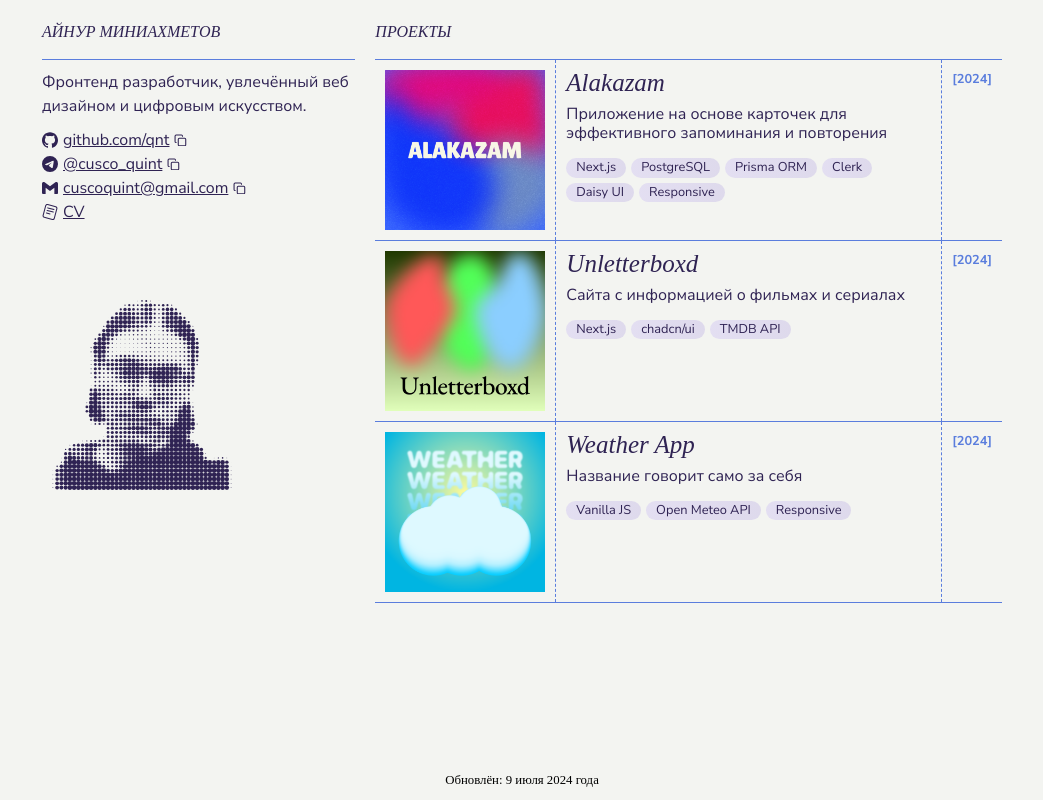
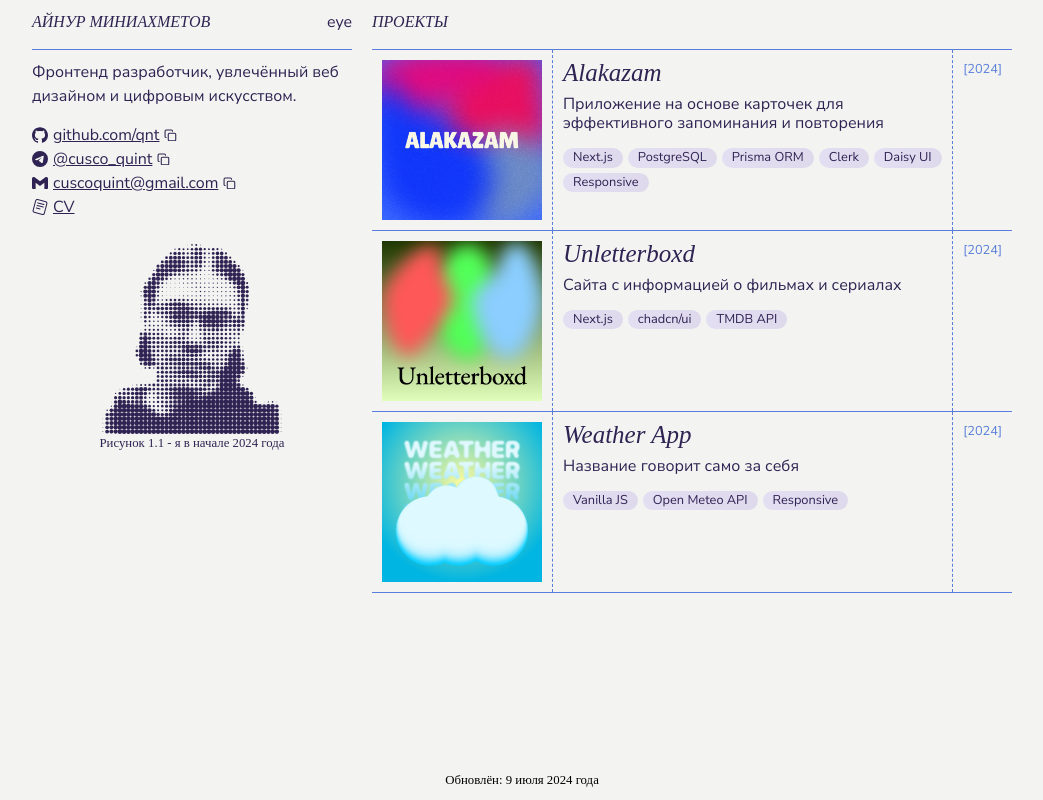
Before and after one commit to Qnt/qnt.github.io, a website built with Vite: page index.html in a window 1280 px wide. Shown: the whole page, without its empty margins (118-1161 px from the left). Built offline with nearby package versions, Linux system fonts and the light colour scheme; files whose address does not match are found by name.

Commit message:
add: new day new staff as usual

```diff
--- a/index.html
+++ b/index.html
@@ -1,5 +1,5 @@
 <!doctype html>
-<html lang="en">
+<html lang="ru">
   <head>
     <meta charset="UTF-8" />
     <meta name="viewport" content="width=device-width, initial-scale=1.0" />
@@ -10,10 +10,13 @@
       <section id="about" class="about">
         <header class="about__header">
           <h2 class="about__title">АЙНУР МИНИАХМЕТОВ</h2>
+          <div class="eye">eye</div>
         </header>
         <div class="about__content">
+          <div class="about__description">
             <p>
-            Фронтенд разработчик, увлечённый веб дизайном и цифровым искусством.
+              Фронтенд разработчик, увлечённый веб дизайном и цифровым
+              искусством.
             </p>
           </div>
           <ul class="contacts-list">
@@ -136,24 +139,41 @@
               >
             </li>
           </ul>
-      </section>
-      <section id="me" class="me">
+
+          <figure class="about__avatar-wrapper">
+            <picture>
+              <source
+                type="image/webp"
+                srcset="
+                  /src/assets/images/me.svg 100w,
+                  /src/assets/images/me.svg 300w,
+                  /src/assets/images/me.svg 800w
+                "
+                sizes="(max-width: 600px) 100px, 800px"
+              />
               <img
                 src="/src/assets/images/me.svg"
                 alt="Me"
                 height="200"
                 width="200"
-          class="me__image"
+                class="about__avatar"
               />
+            </picture>
+
+            <figcaption class="about__avatar-description">
+              Рисунок 1.1 - я в начале 2024 года
+            </figcaption>
+          </figure>
+        </div>
       </section>
-
       <section id="projects" class="projects">
         <header class="projects__header">
           <h2 class="projects__title">Проекты</h2>
         </header>
-        <ul class="projects-list">
-          <li class="project-item">
-            <div class="project-item__image-wrapper">
+        <div class="projects__list">
+          <a href="https://github.com/qnt/alakazam" class="project__link">
+            <article class="project">
+              <div class="project__image-wrapper">
                 <picture>
                   <source
                     type="image/webp"
@@ -165,34 +185,42 @@
                     sizes="(max-width: 600px) 100px, 800px"
                   />
                   <img
-                  class="project-item__image"
+                    class="project__image"
                     src="/src/assets/images/alakazam-medium.webp"
-                  alt="Alakazam"
+                    alt="Иконка приложения Alakazam"
                     height="120"
                     width="120"
                   />
                 </picture>
               </div>
-            <div class="project-item__content">
-              <h3 class="project-item__title">Alakazam</h3>
-              <p class="project-item__description">
+              <div class="project__content">
+                <header class="project__header">
+                  <h3 class="project__title">Alakazam</h3>
+                </header>
+                <p class="project__description">
                   Приложение на основе карточек для эффективного запоминания и
                   повторения
                 </p>
-              <ul class="project-item__tags">
-                <li class="project-item__tag">Next.js</li>
-                <li class="project-item__tag">PostgreSQL</li>
-                <li class="project-item__tag">Prisma ORM</li>
-                <li class="project-item__tag">Clerk</li>
-                <li class="project-item__tag">Daisy UI</li>
-                <li class="project-item__tag">Responsive</li>
+                <div class="project__footer">
+                  <ul class="project__tags">
+                    <li class="project__tag">Next.js</li>
+                    <li class="project__tag">PostgreSQL</li>
+                    <li class="project__tag">Prisma ORM</li>
+                    <li class="project__tag">Clerk</li>
+                    <li class="project__tag">Daisy UI</li>
+                    <li class="project__tag">Responsive</li>
                   </ul>
                 </div>
-            <p class="project-item__date">[2024]</p>
-          </li>
+              </div>
+              <aside class="project__aside">
+                <p class="project__date">[2024]</p>
+              </aside>
+            </article>
+          </a>
 
-          <li class="project-item">
-            <div class="project-item__image-wrapper">
+          <a href="https://github.com/qnt/unletterboxd" class="project__link">
+            <article class="project">
+              <div class="project__image-wrapper">
                 <picture>
                   <source
                     type="image/webp"
@@ -204,30 +232,36 @@
                     sizes="(max-width: 600px) 100px, 800px"
                   />
                   <img
-                  class="project-item__image"
+                    class="project__image"
                     src="/src/assets/images/unletterboxd-medium.webp"
-                  alt="Unletterboxd"
+                    alt="иконка приложения Unletterboxd"
                     height="120"
                     width="120"
                   />
                 </picture>
               </div>
-            <div class="project-item__content">
-              <h3 class="project-item__title">Unletterboxd</h3>
-              <p class="project-item__description">
+              <div class="project__content">
+                <header class="project__header">
+                  <h3 class="project__title">Unletterboxd</h3>
+                </header>
+                <p class="project__description">
                   Сайта с информацией о фильмах и сериалах
                 </p>
-              <ul class="project-item__tags">
-                <li class="project-item__tag">Next.js</li>
-                <li class="project-item__tag">chadcn/ui</li>
-                <li class="project-item__tag">TMDB API</li>
+                <ul class="project__tags">
+                  <li class="project__tag">Next.js</li>
+                  <li class="project__tag">chadcn/ui</li>
+                  <li class="project__tag">TMDB API</li>
                 </ul>
               </div>
-            <p class="project-item__date">[2024]</p>
-          </li>
+              <aside class="project__aside">
+                <p class="project__date">[2024]</p>
+              </aside>
+            </article>
+          </a>
 
-          <li class="project-item">
-            <div class="project-item__image-wrapper">
+          <a href="https://github.com/qnt/weather-app" class="project__link">
+            <article class="project">
+              <div class="project__image-wrapper">
                 <picture>
                   <source
                     type="image/webp"
@@ -239,28 +273,33 @@
                     sizes="(max-width: 600px) 100px, 800px"
                   />
                   <img
-                  class="project-item__image"
+                    class="project__image"
                     src="/src/assets/images/weather-app-medium.webp"
-                  alt="Unletterboxd"
+                    alt="Иконка приложенияWeather App"
                     height="120"
                     width="120"
                   />
                 </picture>
               </div>
-            <div class="project-item__content">
-              <h3 class="project-item__title">Weather App</h3>
-              <p class="project-item__description">
+              <div class="project__content">
+                <header class="project__header">
+                  <h3 class="project__title">Weather App</h3>
+                </header>
+                <p class="project__description">
                   Название говорит само за себя
                 </p>
-              <ul class="project-item__tags">
-                <li class="project-item__tag">Vanilla JS</li>
-                <li class="project-item__tag">Open Meteo API</li>
-                <li class="project-item__tag">Responsive</li>
+                <ul class="project__tags">
+                  <li class="project__tag">Vanilla JS</li>
+                  <li class="project__tag">Open Meteo API</li>
+                  <li class="project__tag">Responsive</li>
                 </ul>
               </div>
-            <p class="project-item__date">[2024]</p>
-          </li>
-        </ul>
+              <aside class="project__aside">
+                <p class="project__date">[2024]</p>
+              </aside>
+            </article>
+          </a>
+        </div>
       </section>
     </main>
     <footer class="footer">
--- a/src/styles/style.css
+++ b/src/styles/style.css
@@ -70,7 +70,7 @@ body {
 }
 
 .main-wrapper {
-  padding: var(--space-s);
+  padding: var(--space-2xs);
   display: flex;
   flex-direction: column;
   gap: var(--space-s);
@@ -87,12 +87,21 @@ body {
 }
 
 .about__content {
-  display: flex;
-  flex-direction: column;
+  display: grid;
+  grid-template-columns: minmax(auto, 5fr) minmax(6rem, 3fr);
+  grid-template-rows: auto;
+  grid-template-areas:
+    'description avatar'
+    'contacts avatar';
+
+  column-gap: var(--space-2xs);
+  row-gap: var(--space-xs);
   text-wrap: pretty;
 }
 
 .about__header {
+  display: flex;
+  justify-content: space-between;
   border-block-end: 1px solid var(--color-secondary);
   padding-block-end: var(--space-xs);
 }
@@ -106,9 +115,33 @@ body {
   text-wrap: balance;
 }
 
+.about__description {
+  grid-area: description;
+}
+
+.about__avatar-wrapper {
+  display: flex;
+  flex-direction: column;
+  align-items: center;
+  grid-area: avatar;
+}
+
+.about__avatar {
+  object-fit: contain;
+  block-size: auto;
+}
+
+.about__avatar-description {
+  font-size: var(--font-size--2);
+  font-family: 'Playfair Display Italic', serif;
+  text-align: center;
+  text-wrap: balance;
+}
+
 .contacts-list {
   display: flex;
   flex-direction: column;
+  grid-area: contacts;
 }
 
 .contact-item {
@@ -119,6 +152,7 @@ body {
 
 .contact-item__icon {
   block-size: var(--font-size--1);
+  inline-size: var(--font-size--1);
   fill: var(--color-primary);
   transition: fill 300ms;
 }
@@ -164,19 +198,25 @@ body {
   text-wrap: balance;
 }
 
-.projects-list {
+.projects__list {
   display: flex;
   flex-direction: column;
   font-size: var(--font-size-base);
   font-family: 'Nunito Sans', sans-serif;
 }
 
-.project-item {
+.project {
   display: flex;
   border-block-end: 1px solid var(--color-secondary);
 }
 
-.project-item__image-wrapper {
+.project__link {
+  cursor: pointer;
+  color: unset;
+  text-decoration: unset;
+}
+
+.project__image-wrapper {
   flex: 0 0 auto;
   align-self: center;
   padding: var(--space-2xs);
@@ -187,20 +227,20 @@ body {
   justify-items: center;
 }
 
-.project-item__image {
+.project__image {
   inline-size: clamp(4rem, 20vw, 10rem);
   object-fit: contain;
   block-size: auto;
 }
 
-.project-item__content {
+.project__content {
   display: flex;
   flex-direction: column;
   flex: 1 1 auto;
   padding: var(--space-2xs);
 }
 
-.project-item__title {
+.project__title {
   font-size: var(--font-size-1);
   font-family: 'Playfair Display Italic', serif;
   font-weight: 400;
@@ -210,7 +250,7 @@ body {
   transition: font-weight 300ms;
 }
 
-.project-item__description {
+.project__description {
   margin-block-start: var(--space-2xs);
   font-size: var(--font-size-base);
   font-family: 'Nunito Sans', sans-serif;
@@ -218,14 +258,14 @@ body {
   text-wrap: pretty;
 }
 
-.project-item__tags {
+.project__tags {
   display: flex;
   gap: var(--space-3xs);
   flex-wrap: wrap;
   margin-block-start: var(--space-xs);
 }
 
-.project-item__tag {
+.project__tag {
   padding-inline: var(--space-2xs);
   font-size: var(--font-size--2);
   background: linear-gradient(
@@ -236,19 +276,17 @@ body {
   border-radius: var(--font-size--2);
 }
 
-.project-item__date {
+.project__aside {
+  gap: var(--space-2xs);
+  justify-content: flex-end;
+  align-items: center;
   font-size: var(--font-size--2);
   color: var(--color-secondary);
-  font-weight: 700;
+  padding: var(--space-2xs);
+  border-block-start: 1px dashed var(--color-secondary);
   writing-mode: vertical-rl;
   transform: rotate(180deg);
   text-align: end;
-  padding: var(--space-2xs);
-  border-block-start: 1px dashed var(--color-secondary);
-}
-
-.me__image {
-  object-fit: contain;
 }
 
 .footer {
@@ -262,14 +300,29 @@ body {
 }
 
 @media (hover) {
+  :root {
+    --blur: 1.25rem;
+    --hover-transition-time: 300ms;
+    --hover-transition-delay: 500ms;
+  }
+
+  .about__avatar-wrapper {
+    filter: blur(calc(var(--blur) * 0.5));
+    transition: filter var(--hover-transition-time);
+
+    &:hover {
+      filter: none;
+    }
+  }
+
   .contact-item__link:hover .contact-item__link-text {
     color: var(--color-secondary);
-    transition: color 300ms;
+    transition: color var(--hover-transition-time);
   }
 
   .contact-item__link:hover .contact-item__icon {
     fill: var(--color-secondary);
-    transition: fill 300ms;
+    transition: fill var(--hover-transition-time);
   }
 
   .yank-icon {
@@ -277,15 +330,15 @@ body {
     opacity: 0;
     transition:
       visibility 0s 500ms,
-      opacity 300ms 500ms,
-      stroke 300ms 500ms;
+      opacity var(--hover-transition-time) var(--hover-transition-delay),
+      stroke var(--hover-transition-time) var(--hover-transition-delay);
     &:hover {
       visibility: visible;
       opacity: 1;
       transition:
         visibility 0 300ms,
-        opacity 300ms,
-        stroke 300ms;
+        opacity var(--hover-transition-time),
+        stroke var(--hover-transition-time);
     }
   }
 
@@ -299,38 +352,42 @@ body {
     opacity: 1;
     transition:
       visibility 0s,
-      opacity 300ms 1000ms,
-      stroke 300ms 1000ms;
+      opacity var(--hover-transition-time) var(--hover-transition-delay),
+      stroke var(--hover-transition-time) var(--hover-transition-delay);
   }
 
-  .project-item__image {
-    filter: blur(1.25rem);
-    transition: filter 300ms;
+  .project__image {
+    filter: blur(var(--blur));
+    transition: filter var(--hover-transition-time);
   }
 
-  .project-item:hover .project-item__title {
+  .project:hover .project__title {
     font-weight: 700;
-    transition: font-weight 300ms;
   }
 
-  .project-item:hover .project-item__image {
+  .project:hover .project__image {
     filter: none;
-    transition: filter 300ms;
   }
 }
 
-@media screen and (min-width: 900px) {
+@media screen and (min-width: 800px) {
   .main-wrapper {
     display: grid;
     grid-template-columns: minmax(auto, 1fr) minmax(auto, 2fr);
     grid-template-rows: auto auto auto;
     grid-template-areas:
       'about proj'
-      'me proj'
+      'about proj'
       'misc proj';
 
     max-width: 1000px;
     margin-inline: auto;
+  }
+
+  .about__content {
+    display: flex;
+    flex-direction: column;
+    gap: var(--space-xs);
   }
 
   .about {
@@ -345,7 +402,7 @@ body {
     grid-area: me;
   }
 
-  .project-item__date {
+  .project__aside {
     text-align: start;
     writing-mode: unset;
     transform: unset;
```
Lines whose indentation alone changed are shown as unchanged.
